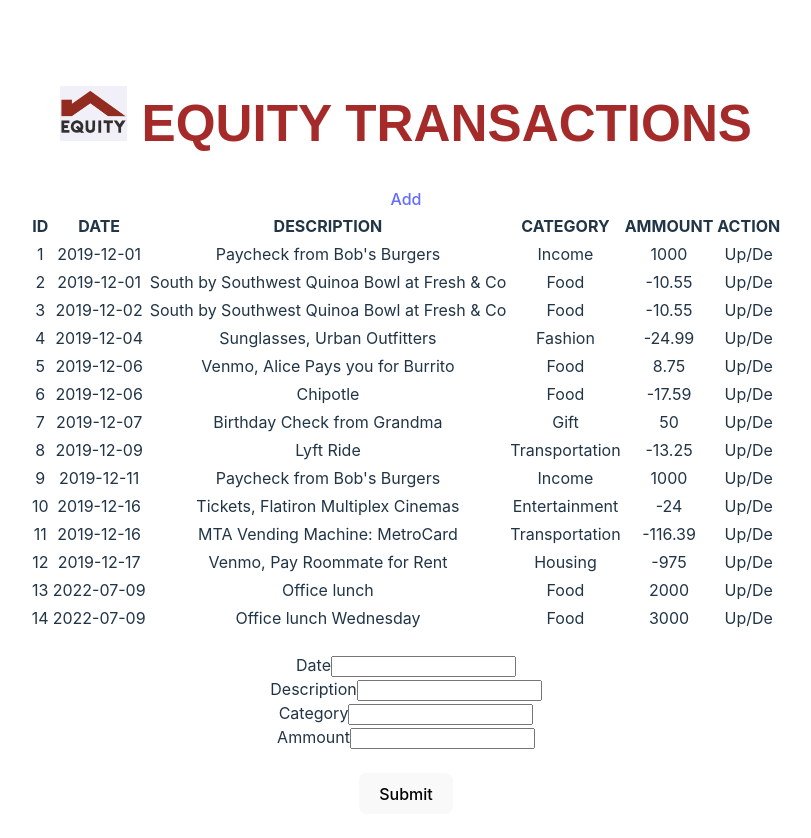
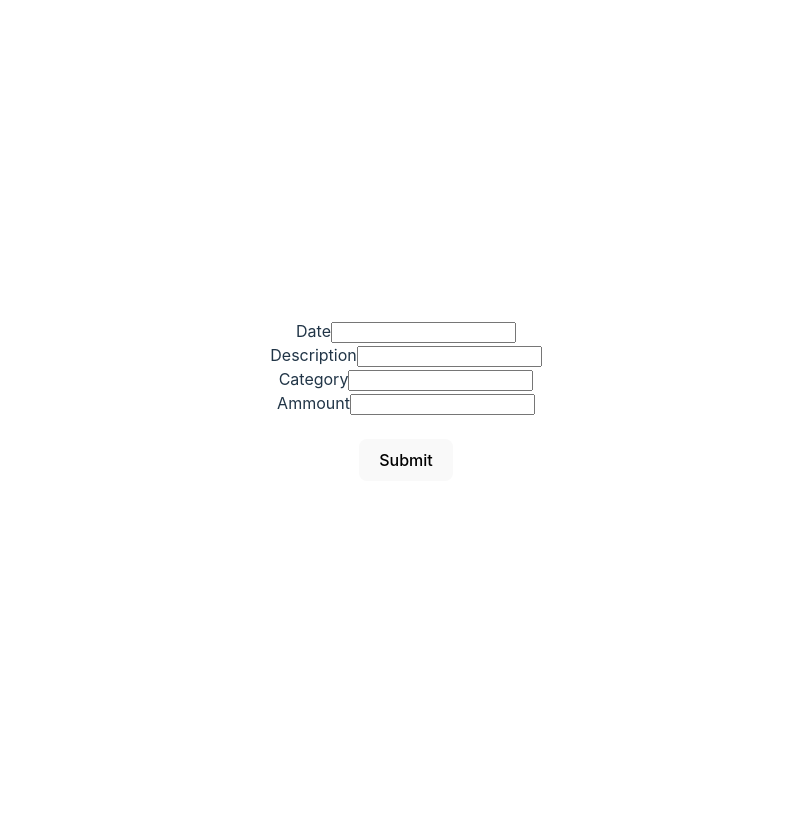
Before and after one commit to Qjones254/Equity-dummy, a React (Vite) app in the folder equityTransactions/: page /create in a window 1280 px wide. Shown: the top 838 px of the page, without its empty margins (234-1045 px from the left). After the commit the page ends 800 px from the top, so only its background shows below. Built offline with nearby package versions, Linux system fonts and the light colour scheme; data requests are answered from the project's data file.

Commit message:
adding axios

```diff
--- a/equityTransactions/package.json
+++ b/equityTransactions/package.json
@@ -9,6 +9,7 @@
     "preview": "vite preview"
   },
   "dependencies": {
+    "axios": "^1.7.3",
     "json-server": "^1.0.0-beta.1",
     "react": "^18.2.0",
     "react-data-table-component": "^7.6.2",
--- a/equityTransactions/src/Add.jsx
+++ b/equityTransactions/src/Add.jsx
@@ -11,17 +11,20 @@
         .then(res=>{
             alert("Data Added Successfully!");
             navigate('/');
-        }).catch(err =>console.log(err));
+
+
+    }).catch(err =>console.log(err));
     }
      return(
     <div className='addPage'>
         <div className='addLayout'>
+        <form onSubmit={handleSubmit} >
             <div>
                 <label htmlFor="date">  Date</label>
                 <input type="text" name='date' className='date'
                  onChange={e=>setInputData({...inputData, date:e.target.value})}/>
             </div>
-            <form onSubmit={handleSubmit} >
+
             <div>
                 <label htmlFor="description">Description</label>
                 <input type="text" name='description' className='description'
--- a/equityTransactions/src/App.jsx
+++ b/equityTransactions/src/App.jsx
@@ -17,7 +17,7 @@
         setRecords(data)
          setColumns(object.keys(data[0]))
 
-      })
+        })
     },[])
     return(
 
--- a/equityTransactions/src/AppRouter.jsx
+++ b/equityTransactions/src/AppRouter.jsx
@@ -6,9 +6,8 @@
 function AppRouter(){
     return(
         <BrowserRouter>
-        <App></App>
        < Routes>
-       <Route path="/" element={App}/>
+       <Route path="/" element={<App/>}/>
        <Route path="create" element={<Add/>}/>
        </Routes>
         </BrowserRouter>
```
Also changed, not shown: 1 other file (tests, documents, lock files or other folders).
